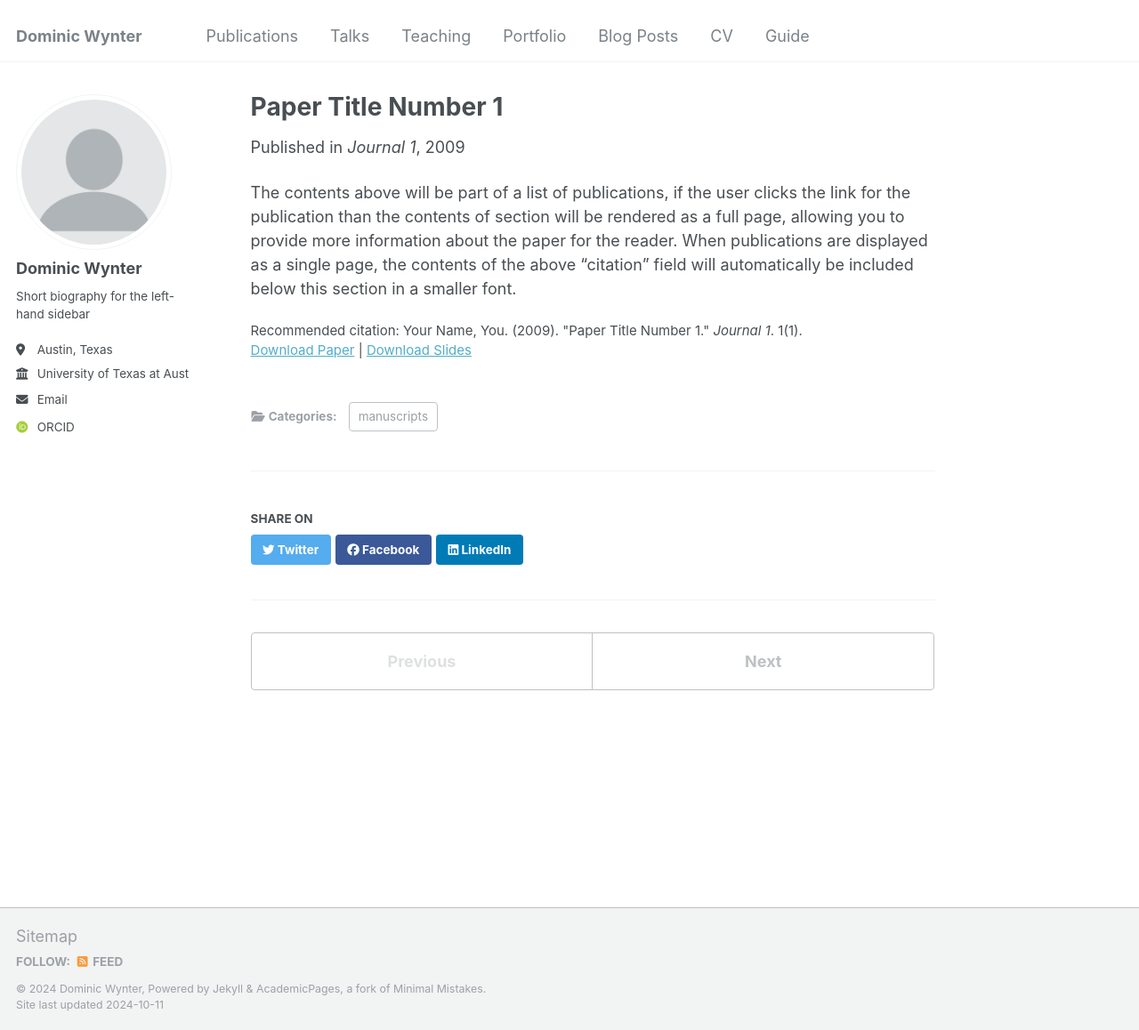
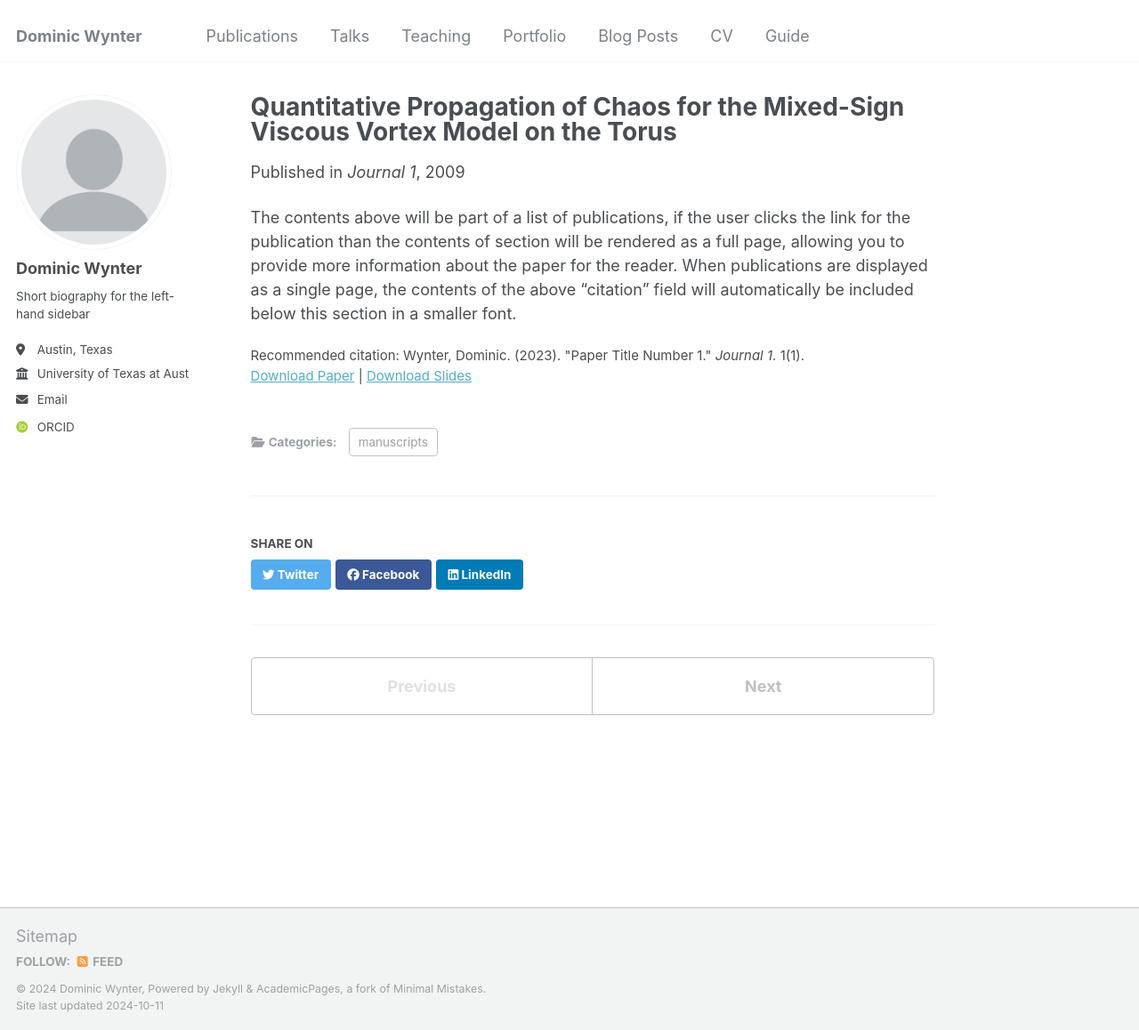
Before and after one commit to dominicwynter/dominicwynter, a Jekyll site: the page built from _publications/2009-10-01-paper-title-number-1.md, in a window 1280 px wide and 1158 px high. Shown: the whole window at 89% size. Built offline with Jekyll 4.4.1, drawn with Linux system fonts in a browser that asks for light colours; some web fonts are replaced.

Commit message:
Update 2009-10-01-paper-title-number-1.md

```diff
--- a/_publications/2009-10-01-paper-title-number-1.md
+++ b/_publications/2009-10-01-paper-title-number-1.md
@@ -1,5 +1,5 @@
 ---
-title: "Paper Title Number 1"
+title: "Quantitative Propagation of Chaos for the Mixed-Sign Viscous Vortex Model on the Torus"
 collection: publications
 category: manuscripts
 permalink: /publication/2009-10-01-paper-title-number-1
@@ -8,7 +8,7 @@ date: 2009-10-01
 venue: 'Journal 1'
 slidesurl: 'http://academicpages.github.io/files/slides1.pdf'
 paperurl: 'http://academicpages.github.io/files/paper1.pdf'
-citation: 'Your Name, You. (2009). &quot;Paper Title Number 1.&quot; <i>Journal 1</i>. 1(1).'
+citation: 'Wynter, Dominic. (2023). &quot;Paper Title Number 1.&quot; <i>Journal 1</i>. 1(1).'
 ---
 
 The contents above will be part of a list of publications, if the user clicks the link for the publication than the contents of section will be rendered as a full page, allowing you to provide more information about the paper for the reader. When publications are displayed as a single page, the contents of the above "citation" field will automatically be included below this section in a smaller font.
```
